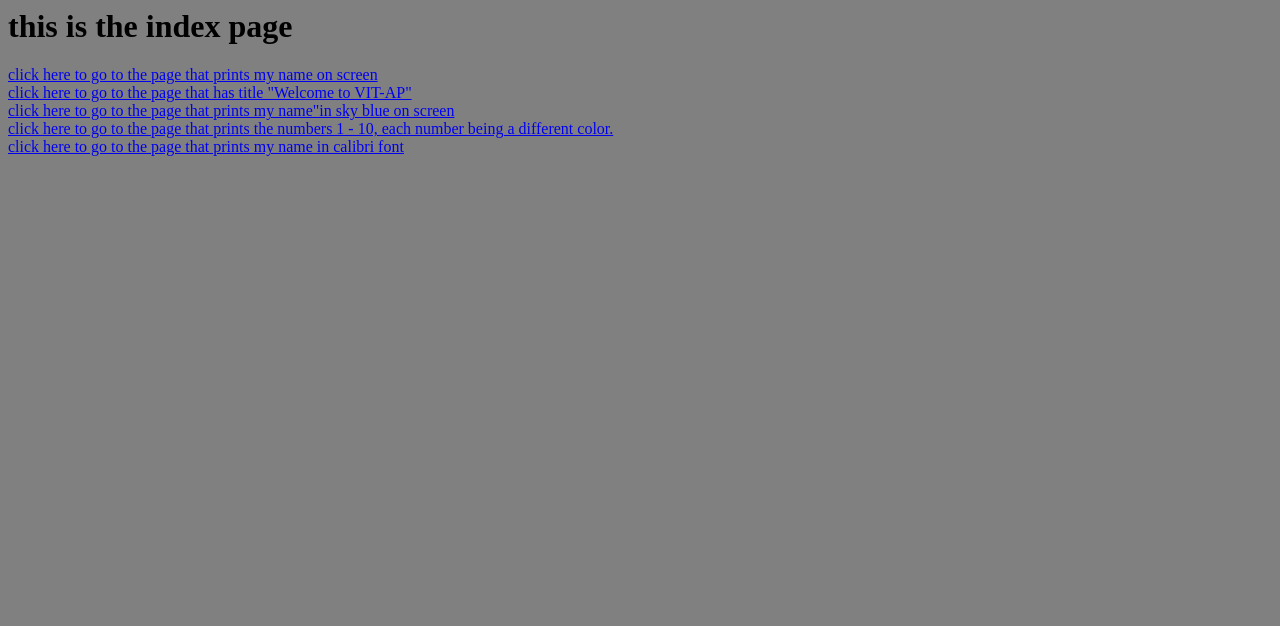
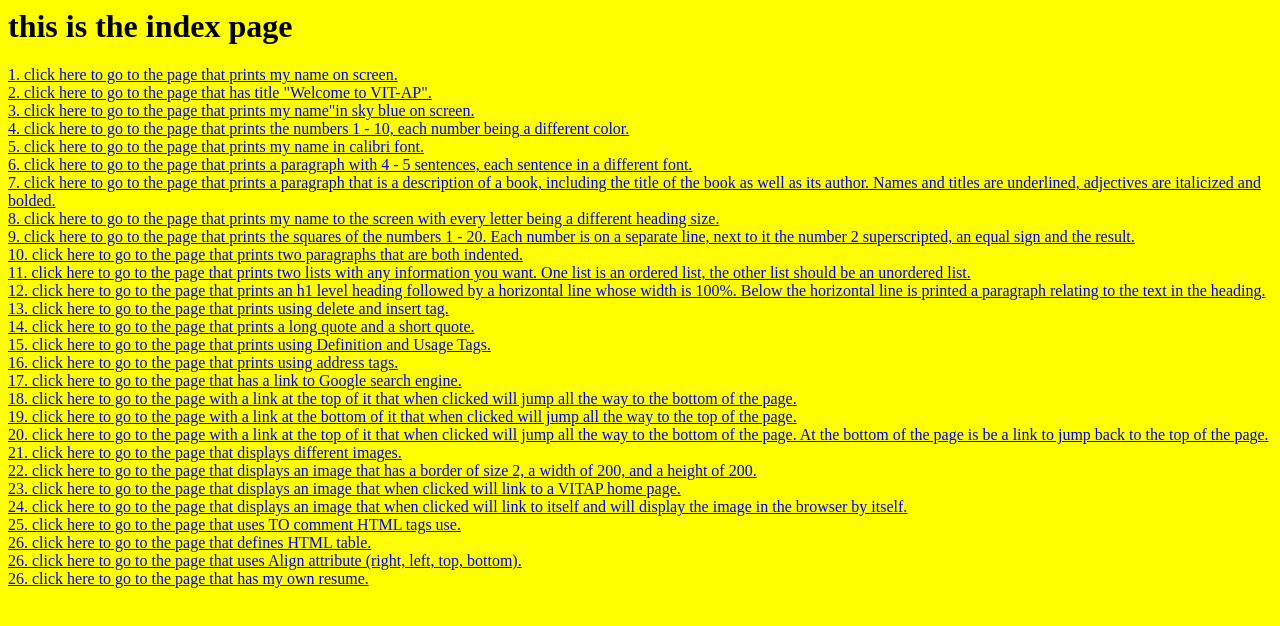
Before and after one commit to achak98/achak98.github.io, a plain HTML site: page index.html in a window 1280 px wide. Drawn offline with Linux system fonts and the light colour scheme.

Commit message:
Update index.html

```diff
--- a/index.html
+++ b/index.html
@@ -1,12 +1,37 @@
 <html>
 <head>
 <title> TITLE  </title>
-<body bgcolor = "gray">
+<body bgcolor = "yellow">
 <h1> this is the index page </h1>
-<a href="1.html"> click here to go to the page that prints my name on screen </a> <br>
-<a href="2.html"> click here to go to the page that has title "Welcome to VIT-AP" </a> <br>
-<a href="3.html"> click here to go to the page that prints my name"in sky blue on screen </a> <br>
-<a href="4.html"> click here to go to the page that prints the numbers 1 - 10, each number being a different color. </a> <br>
-<a href="5.html"> click here to go to the page that prints my name in calibri font </a> <br>
+<font face="veranda" color="green">
+<a href="1.html"> 1. click here to go to the page that prints my name on screen. </a> <br>
+<a href="2.html"> 2. click here to go to the page that has title "Welcome to VIT-AP". </a> <br>
+<a href="3.html"> 3. click here to go to the page that prints my name"in sky blue on screen. </a> <br>
+<a href="4.html"> 4. click here to go to the page that prints the numbers 1 - 10, each number being a different color. </a> <br>
+<a href="5.html"> 5. click here to go to the page that prints my name in calibri font. </a> <br>
+<a href="6.html"> 6. click here to go to the page that prints a paragraph with 4 - 5 sentences, each sentence in a different font. </a> <br>
+<a href="7.html"> 7. click here to go to the page that prints a paragraph that is a description of a book, including the title of the book as well as its author. Names and titles are underlined, adjectives are italicized and bolded. </a> <br>
+<a href="8.html"> 8. click here to go to the page that prints my name to the screen with every letter being a different heading size. </a> <br>
+<a href="9.html"> 9. click here to go to the page that prints the squares of the numbers 1 - 20. Each number is on a separate line, next to it the number 2 superscripted, an equal sign and the result.  </a> <br>
+<a href="10.html"> 10. click here to go to the page that prints two paragraphs that are both indented. </a> <br>
+<a href="11.html"> 11. click here to go to the page that prints two lists with any information you want. One list is an ordered list, the other list should be an unordered list. </a> <br>
+<a href="12.html"> 12. click here to go to the page that prints an h1 level heading followed by a horizontal line whose width is 100%. Below the horizontal line is printed a paragraph relating to the text in the heading. </a> <br>
+<a href="13.html"> 13. click here to go to the page that prints using delete and insert tag.  </a> <br>
+<a href="14.html"> 14. click here to go to the page that prints a long quote and a short quote. </a> <br>
+<a href="15.html"> 15. click here to go to the page that prints using Definition and Usage Tags.  </a> <br>
+<a href="16.html"> 16. click here to go to the page that prints using address tags. </a> <br>
+<a href="17.html"> 17. click here to go to the page that has a link to Google search engine. </a> <br>
+<a href="18.html"> 18. click here to go to the page with a link at the top of it that when clicked will jump all the way to the bottom of the page. </a> <br>
+<a href="19.html"> 19. click here to go to the page with a link at the bottom of it that when clicked will jump all the way to the top of the page. </a> <br>
+<a href="20.html"> 20. click here to go to the page with a link at the top of it that when clicked will jump all the way to the bottom of the page. At the bottom of the page is be a link to jump back to the top of the page. </a> <br>
+<a href="21.html"> 21. click here to go to the page that displays different images. </a> <br>
+<a href="22.html"> 22. click here to go to the page that displays an image that has a border of size 2, a width of 200, and a height of 200. </a> <br>
+<a href="23.html"> 23. click here to go to the page that displays an image that when clicked will link to a VITAP home page. </a> <br>
+<a href="24.html"> 24. click here to go to the page that displays an image that when clicked will link to itself and will display the image in the browser by itself. </a> <br>
+<a href="25.html"> 25. click here to go to the page that uses TO comment HTML tags use. </a> <br>
+<a href="26.html"> 26. click here to go to the page that defines HTML table.  </a> <br>
+<a href="27.html"> 26. click here to go to the page that uses Align attribute (right, left, top, bottom).  </a> <br>
+<a href="28.html"> 26. click here to go to the page that has my own resume.  </a> <br>
+</font>
 </body>
 </html>
```
